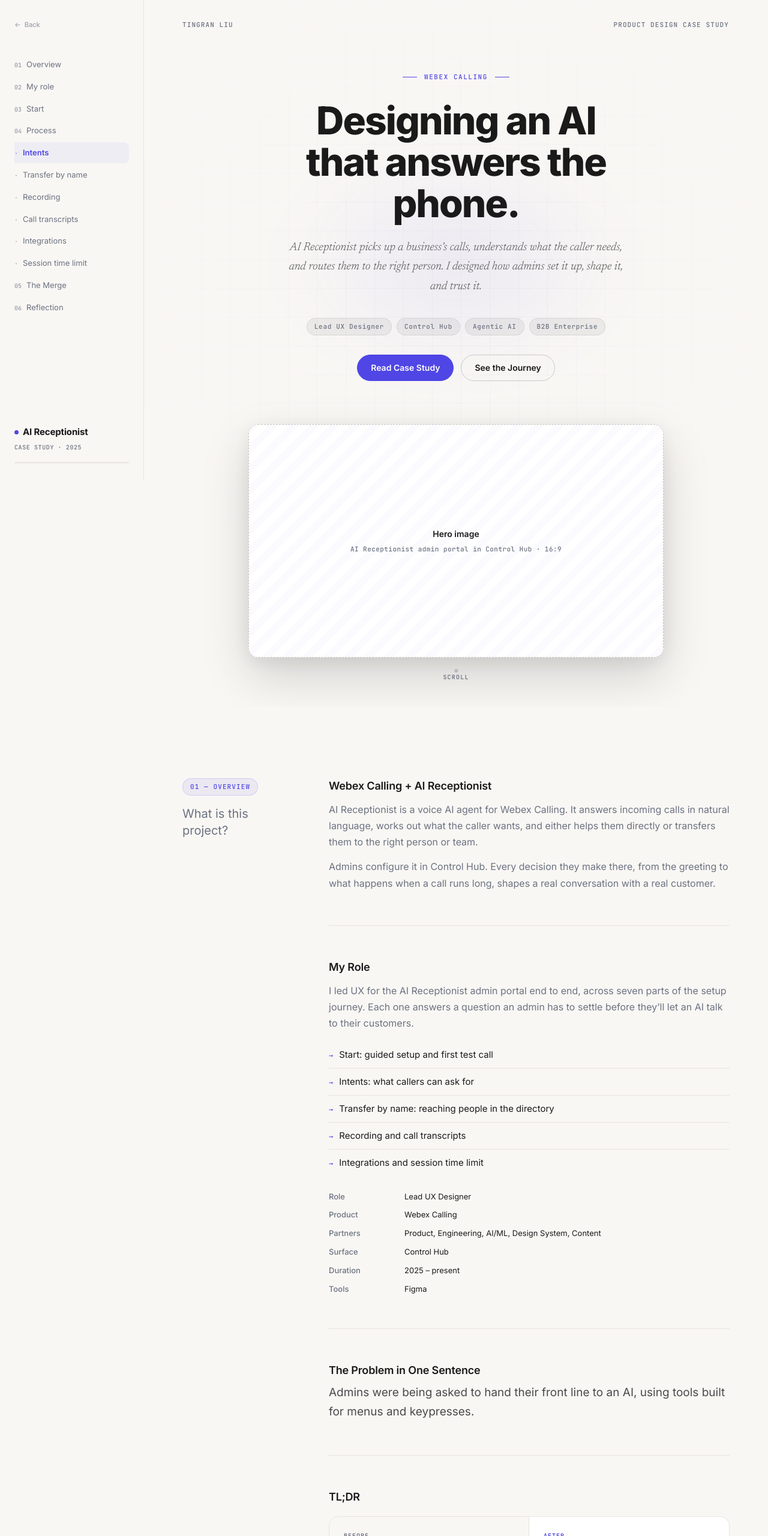
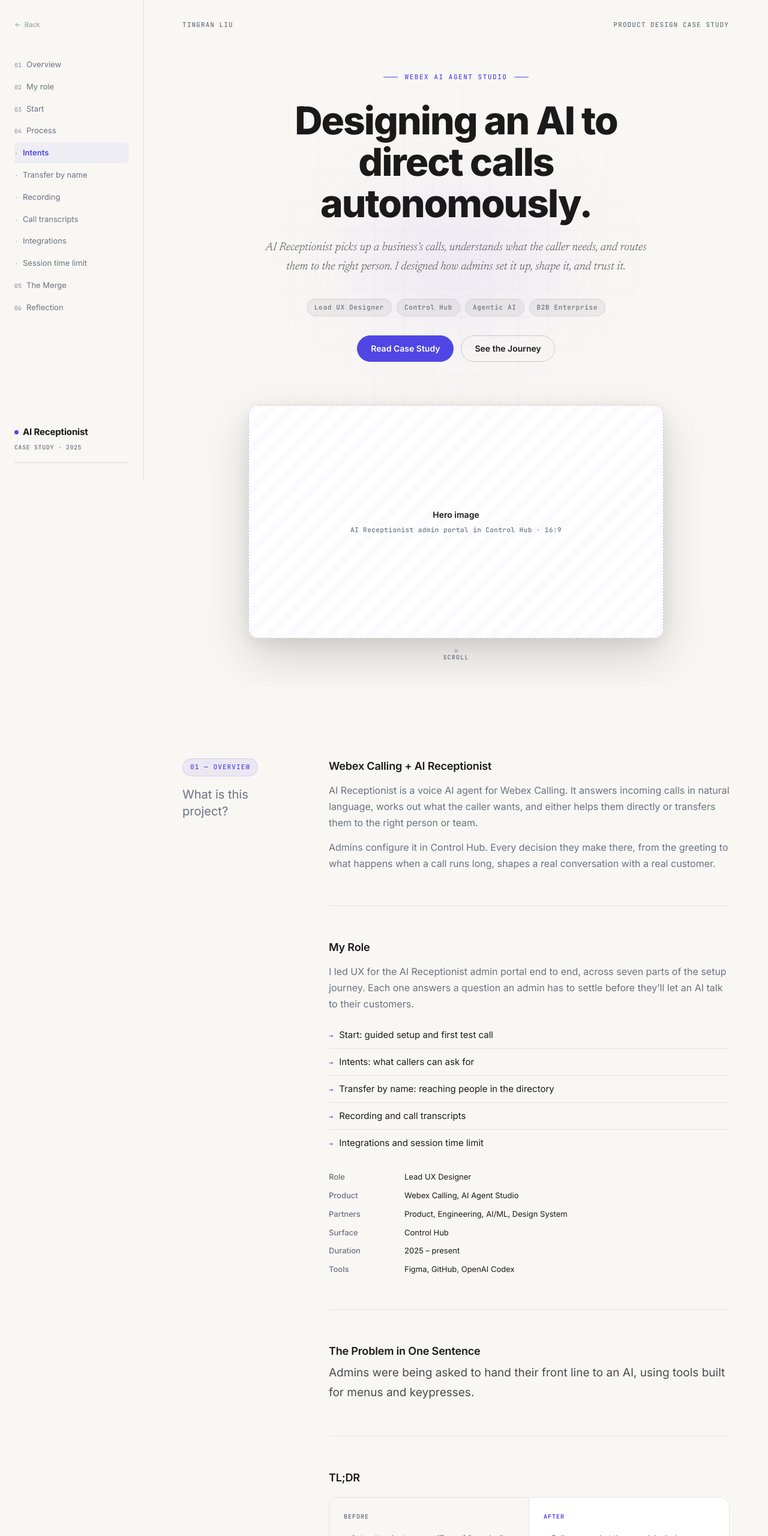
Before and after one commit to tingran-liu/ai-receptionist, a plain HTML site: page index.html in a window 1280 px wide. Shown: the top 2560 px of the page at 60% size. Drawn offline with Linux system fonts and the light colour scheme.

Commit message:
Add files via upload

```diff
--- a/index.html
+++ b/index.html
@@ -3,7 +3,7 @@
 <head>
 <meta charset="UTF-8">
 <meta name="viewport" content="width=device-width, initial-scale=1, viewport-fit=cover">
-<title>Designing an AI that answers the phone — Webex Calling AI Receptionist Case Study</title>
+<title>AI Receptionist</title>
 <meta name="description" content="How Tingran Liu designed the Webex Calling AI Receptionist admin experience.">
 <link rel="icon" type="image/png" href="https://work.tingranliu.com/favicon.png?v=2">
 <link rel="apple-touch-icon" href="https://work.tingranliu.com/favicon.png?v=2">
@@ -94,7 +94,7 @@ ul,ol{padding:0}
 .cover-eyebrow-line{width:24px;height:1px;background:#4F46E5}
 .cover-eyebrow-label{font-family:var(--font-mono);font-size:11px;font-weight:500;letter-spacing:0.14em;text-transform:uppercase;color:#4F46E5}
 .cover-headline-text{font-size:clamp(40px,5vw,64px);font-weight:800;letter-spacing:-0.03em;line-height:1.08;color:#1A1A1A;margin-bottom:24px}
-.cover-subhead-wrap{max-width:560px;margin:0 auto 36px}
+.cover-subhead-wrap{max-width:640px;margin:0 auto 36px}
 .cover-subhead-text{font-family:var(--font-editorial);font-size:19px;font-weight:300;font-style:italic;line-height:1.7;color:#4A4A4A}
 .cover-chips-wrap{display:flex;gap:8px;flex-wrap:wrap;justify-content:center;margin-bottom:32px}
 .cover-chip{font-family:var(--font-mono);font-size:11px;font-weight:500;letter-spacing:0.06em;color:#6B7280;background:rgba(0,0,0,0.05);border:1px solid rgba(0,0,0,0.08);padding:5px 12px;border-radius:100px}
@@ -579,11 +579,11 @@ a.cs-item:hover,a.cs-item:focus-visible{background:rgba(79,70,229,0.06);outline:
   <div class="cover-glow" aria-hidden="true"></div>
   <div class="cover-topbar">
     <a class="cover-wordmark" href="https://www.tingranliu.com">Tingran Liu</a>
-    <div class="cs-select"><button type="button" class="cs-trigger" id="cs-trigger" aria-haspopup="true" aria-expanded="false" aria-controls="cs-menu" aria-label="Select case study"><span class="cs-default">Product Design Case Study</span><span class="cs-alt">Select case study</span><svg class="cs-chev" viewBox="0 0 16 16" fill="none" aria-hidden="true"><path d="M4 6l4 4 4-4" stroke="currentColor" stroke-width="1.5" stroke-linecap="round" stroke-linejoin="round"/></svg></button><ul class="cs-menu" id="cs-menu" hidden><li><a class="cs-item" href="https://work.tingranliu.com/ai-receptionist/" target="_top" aria-current="page">AI Receptionist<span class="cs-note">Current</span></a></li><li><a class="cs-item" href="https://www.tingranliu.com/work/mode-management" target="_top">Operating Modes</a></li><li><span class="cs-item" aria-disabled="true">Personal Agent</span></li></ul></div>
+    <div class="cs-select"><button type="button" class="cs-trigger" id="cs-trigger" aria-haspopup="true" aria-expanded="false" aria-controls="cs-menu" aria-label="Select case study"><span class="cs-default">Product Design Case Study</span><span class="cs-alt">Select case study</span><svg class="cs-chev" viewBox="0 0 16 16" fill="none" aria-hidden="true"><path d="M4 6l4 4 4-4" stroke="currentColor" stroke-width="1.5" stroke-linecap="round" stroke-linejoin="round"/></svg></button><ul class="cs-menu" id="cs-menu" hidden><li><a class="cs-item" href="https://work.tingranliu.com/ai-receptionist/" target="_top" aria-current="page">AI Receptionist<span class="cs-note">Current</span></a></li><li><a class="cs-item" href="https://work.tingranliu.com/personal-agent/" target="_top">Personal Agent</a></li><li><span class="cs-item" aria-disabled="true">Operating Modes<span class="cs-note">Coming soon</span></span></li></ul></div>
   </div>
   <div class="cover-stack">
-    <div class="cover-eyebrow cover-in" style="animation-delay:.2s"><span class="cover-eyebrow-line"></span><span class="cover-eyebrow-label">Webex Calling</span><span class="cover-eyebrow-line"></span></div>
-    <h1 class="cover-headline-text cover-in" style="animation-delay:.35s">Designing an AI<br>that answers the phone.</h1>
+    <div class="cover-eyebrow cover-in" style="animation-delay:.2s"><span class="cover-eyebrow-line"></span><span class="cover-eyebrow-label">Webex AI Agent Studio</span><span class="cover-eyebrow-line"></span></div>
+    <h1 class="cover-headline-text cover-in" style="animation-delay:.35s">Designing an AI to<br>direct calls autonomously.</h1>
     <div class="cover-subhead-wrap cover-in" style="animation-delay:.5s"><p class="cover-subhead-text">AI Receptionist picks up a business’s calls, understands what the caller needs, and routes them to the right person. I designed how admins set it up, shape it, and trust it.</p></div>
     <div class="cover-chips-wrap cover-in" style="animation-delay:.62s"><span class="cover-chip">Lead UX Designer</span><span class="cover-chip">Control Hub</span><span class="cover-chip">Agentic AI</span><span class="cover-chip">B2B Enterprise</span></div>
     <div class="cover-ctas-wrap cover-in" style="animation-delay:.72s"><a href="#overview" class="btn btn--primary">Read Case Study</a><a href="#start" class="btn btn--outline">See the Journey</a></div>
@@ -615,11 +615,11 @@ a.cs-item:hover,a.cs-item:focus-visible{background:rgba(79,70,229,0.06);outline:
           </ul>
           <div class="meta-grid" style="margin-top:24px;">
             <span class="meta-key">Role</span><span class="meta-val">Lead UX Designer</span>
-            <span class="meta-key">Product</span><span class="meta-val">Webex Calling</span>
-            <span class="meta-key">Partners</span><span class="meta-val">Product, Engineering, AI/ML, Design System, Content</span>
+            <span class="meta-key">Product</span><span class="meta-val">Webex Calling, AI Agent Studio</span>
+            <span class="meta-key">Partners</span><span class="meta-val">Product, Engineering, AI/ML, Design System</span>
             <span class="meta-key">Surface</span><span class="meta-val">Control Hub</span>
             <span class="meta-key">Duration</span><span class="meta-val">2025 – present</span>
-            <span class="meta-key">Tools</span><span class="meta-val">Figma</span>
+            <span class="meta-key">Tools</span><span class="meta-val">Figma, GitHub, OpenAI Codex</span>
           </div>
         </div>
         <div class="reveal">
@@ -991,7 +991,7 @@ a.cs-item:hover,a.cs-item:focus-visible{background:rgba(79,70,229,0.06);outline:
 
 <footer class="site-footer">
   <div class="container"><div class="footer-inner">
-    <p class="label">Designed by Tingran Liu · Lead UX Designer · 2026</p>
+    <p class="label">Tingran Liu · 2026</p>
     <ul class="footer-links"><li><a href="https://www.tingranliu.com" class="footer-link">Back to portfolio</a></li></ul>
   </div></div>
 </footer>
```
